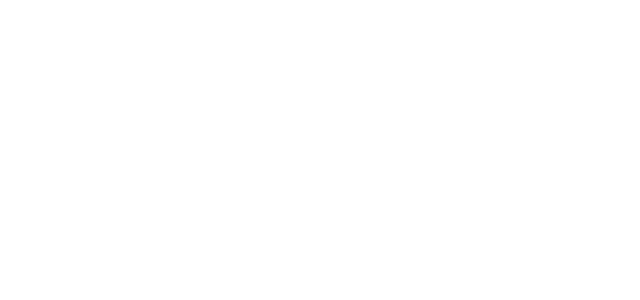
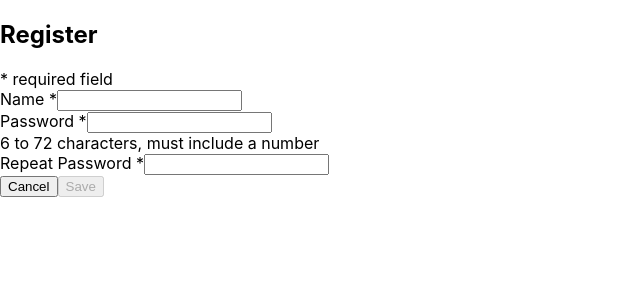
Before and after one commit to khoerch/react-playground, a React (Create React App) app: page / in a window 1280 px wide. Shown: the top 300 px of the page, without its empty margins (0-640 px from the left). Built offline with nearby package versions, Linux system fonts and the light colour scheme.

Commit message:
Controlled form practice

```diff
--- a/src/App.js
+++ b/src/App.js
@@ -1,5 +1,6 @@
 import React from 'react';
 import Tabs from './state/Tabs';
+import Messages from './Messages'
 
 const tabsProp = [
   { name: 'First tab',
@@ -15,6 +16,7 @@ class App extends React.Component {
     return (
       <div className="App">
         <Tabs tabs={tabsProp}/>
+        <Messages />
       </div>
     );
   }
--- a/src/index.js
+++ b/src/index.js
@@ -2,5 +2,6 @@ import React from 'react';
 import ReactDOM from 'react-dom';
 import App from './App';
 import './index.css';
+import RegistrationForm from './registrationForm/registrationForm'
 
-ReactDOM.render(<App />, document.getElementById('root'));
+ReactDOM.render(<RegistrationForm />, document.getElementById('root'));
--- /dev/null
+++ b/src/registrationForm/registrationForm.js
@@ -0,0 +1,118 @@
+import React from 'react'
+import ValidationError from './validationError'
+
+class RegistrationForm extends React.Component {
+  constructor(props) {
+    super(props);
+    this.state = {
+      name: {
+        value: '',
+        touched: false
+      },
+      password: {
+        value: '',
+        touched: false
+      },
+      repeatPassword: {
+        value: '',
+        touched: false
+      }
+    }
+  }
+
+  validateName(fieldValue) {
+    const name = this.state.name.value.trim()
+    if (name.length === 0) {
+      return 'Name is required'
+    } else if (name.length < 3) {
+      return 'Names must be at least 3 characters long'
+    }
+  }
+
+  validatePassword() {
+    const password = this.state.password.value.trim();
+    if (password.length === 0) {
+      return 'Password is required';
+    } else if (password.length < 6 || password.length > 72) {
+      return 'Password must be between 6 and 72 characters long';
+    } else if (!password.match(/[0-9]/)) {
+      return 'Password must contain at least one number';
+    }
+  }
+
+  validateRepeatPassword() {
+    const repeatPassword = this.state.repeatPassword.value.trim();
+    const password = this.state.password.value.trim();
+
+    if (repeatPassword !== password) {
+      return 'Passwords do not match';
+    }
+  }
+
+  updateName(name) {
+    this.setState({ name: {value: name, touched: true} })
+  }
+
+  updatePassword(password) {
+    this.setState({ password: {value: password, touched: true} })
+  }
+
+  updateRepeatPassword(repeatPassword) {
+    this.setState({ repeatPassword: {value: repeatPassword, touched: true} })
+  }
+
+  handleSubmit(e) {
+    e.preventDefault()
+    const { name, password, repeatPassword } = this.state
+
+    console.log('Name: ', name.value)
+    console.log('Password: ', password.value)
+    console.log('Repeat Password: ', repeatPassword.value)
+  }
+
+  render() {
+    return (
+      <form className="registration" onSubmit={e => this.handleSubmit(e)}>
+       <h2>Register</h2>
+       <div className="registration__hint">* required field</div>
+       <div className="form-group">
+         <label htmlFor="name">Name *</label>
+         <input type="text" className="registration__control"
+           name="name" id="name" onChange={e => this.updateName(e.target.value)}/>
+          {this.state.name.touched && <ValidationError message={this.validateName()} />}
+       </div>
+       <div className="form-group">
+          <label htmlFor="password">Password *</label>
+          <input type="password" className="registration__control"
+           name="password" id="password" onChange={e => this.updatePassword(e.target.value)}/>
+           {this.state.password.touched && <ValidationError message={this.validatePassword()} />}
+          <div className="registration__hint">6 to 72 characters, must include a number</div>
+       </div>
+       <div className="form-group">
+         <label htmlFor="repeatPassword">Repeat Password *</label>
+         <input type="password" className="registration__control"
+           name="repeatPassword" id="repeatPassword" onChange={e => this.updateRepeatPassword(e.target.value)}/>
+          {this.state.repeatPassword.touched && <ValidationError message={this.validateRepeatPassword()} />}
+       </div>
+
+       <div className="registration__button__group">
+        <button type="reset" className="registration__button">
+            Cancel
+        </button>
+        <button
+          type="submit"
+          className="registration__button"
+          disabled={
+            this.validateName() ||
+            this.validatePassword() ||
+            this.validateRepeatPassword()
+          }>
+            Save
+        </button>
+       </div>
+     </form>
+    )
+  }
+}
+
+export default RegistrationForm
--- /dev/null
+++ b/src/registrationForm/validationError.js
@@ -0,0 +1,10 @@
+import React from 'react'
+
+export default function ValidationError(props) {
+  if (props.message) {
+    return (
+      <div className="error">{props.message}</div>
+    )
+  }
+  return <></>
+}
--- a/src/state/Tabs.js
+++ b/src/state/Tabs.js
@@ -4,9 +4,11 @@ class Tabs extends React.Component {
     static defaultProps = { tabs: [] };
     render() {
         const buttons = this.props.tabs.map((tab, index) => {
-            <button key={index}>
-                {tab.name}
-            </button>
+            return (
+                <button key={index}>
+                    {tab.name}
+                </button>
+            )
         })
         return (
             <div>
```
